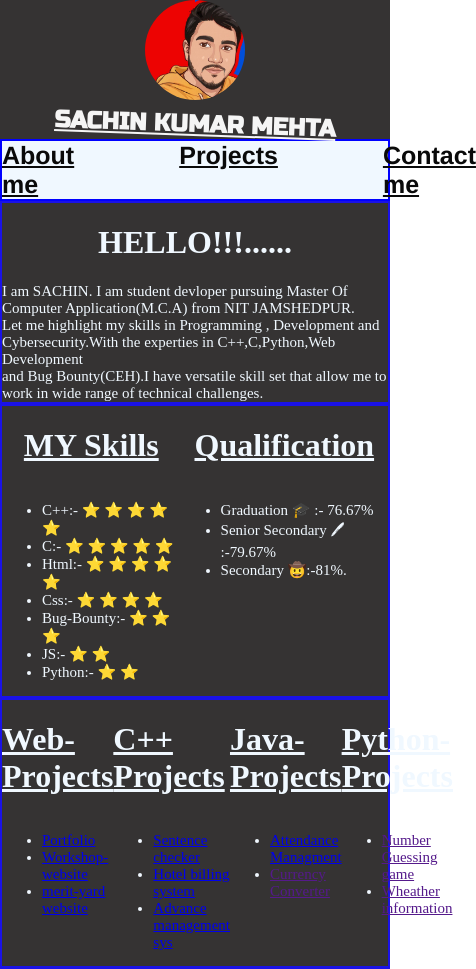
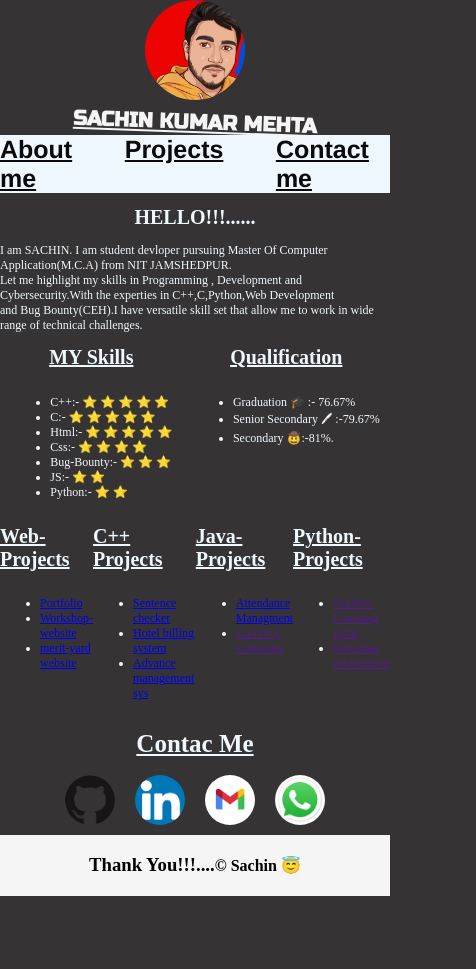
Before and after one commit to lucifer8804/portfolio, a plain HTML site: page index.html in a window 390 px wide. Shown: the top 969 px of the page, 476 px wide, since content can reach past the window. After the commit the page ends 896 px from the top, so only its background shows below. Drawn offline with Linux system fonts and the light colour scheme; a web font is replaced by a local one.

Commit message:
Update stylesheet.css

```diff
--- a/public/stylesheet.css
+++ b/public/stylesheet.css
@@ -1,6 +1,6 @@
 body
 {
-
+    background-color: rgb(53, 51, 51);
     margin: 0px;
     padding: 0px;
     overflow-x: hidden;
@@ -51,7 +51,7 @@ img{
     justify-content: center;
     background-color: aliceblue;
     width:auto;
-    border:2px solid blue;
+
 }
 
 
@@ -73,7 +73,7 @@ img{
 #about{
     padding: 10px;
     background-color:rgb(53, 51, 51);
-    border:2px solid rgb(26, 18, 231);
+
 }
 
 .hcentre
@@ -99,7 +99,7 @@ img{
     background-color: rgb(53, 51, 51);
     padding: 0px;
     margin: 0px;
-    border:2px solid  rgb(26, 18, 231) ;
+
 
 }
 #Projects
@@ -107,7 +107,7 @@ img{
     display: flex;
     justify-content: space-around;
     width: 100%;
-    border:2px solid  rgb(26, 18, 231) ;
+
 }
 #contact
 {   padding: 0px;
@@ -116,7 +116,7 @@ img{
     flex-direction: column;
     align-items: center;
     background-color: rgb(53, 51, 51);
-    border:2px solid  rgb(26, 18, 231) ;
+
 
 
 }
@@ -156,11 +156,12 @@ display: flex;
 }
 .foot
 {
+    background-color:whitesmoke ;
     display: flex;
     justify-content: center;
 }
 
-@media (max-width:800px)
+@media (max-width:950px)
  {
 
     .first
@@ -192,7 +193,7 @@ display: flex;
         padding: 0px;
         margin: 0px;
         width: 100%;
-        font-size: 1.5rem;
+        font-size: 1.3rem;
         font-family: 'Russo One', sans-serif;
         color: whitesmoke;
 
@@ -204,7 +205,7 @@ display: flex;
     justify-content:flex-start;
     background-color: aliceblue;
     width:auto;
-    border:2px solid blue;
+
 }
 
 
@@ -227,7 +228,7 @@ display: flex;
 #about{
     padding: 0px;
     background-color:rgb(53, 51, 51);
-    border:2px solid rgb(26, 18, 231);
+
 }
 
 .hcentre
@@ -245,7 +246,7 @@ display: flex;
     display: flex;
     justify-content: center;
     color: aliceblue;
-    font-size: 15px;
+    font-size: 12px;
 }
 .skill{
     display:flex;
@@ -254,7 +255,7 @@ display: flex;
     padding: 0px;
     width:auto;
     margin: 0px;
-    border:2px solid  rgb(26, 18, 231) ;
+
 
 }
 #Projects
@@ -262,9 +263,58 @@ display: flex;
     display: flex;
     justify-content: space-around;
     width: auto;
-    border:2px solid  rgb(26, 18, 231) ;
+
 }
+#contact
+{   padding: 0px;
+    margin: 0px;
+    display: flex;
+    flex-direction: column;
+    align-items: center;
+    background-color: rgb(53, 51, 51);
 
+
+
+}
+.links{
+display: flex;
+ gap: 20px;
+ flex-wrap: wrap;
+  justify-content: center;
+  padding: 0px;
+}
+#contact >h1{
+    color:  aliceblue;
+    display: flex;
+    justify-content: center;
+    flex-direction: column;
+
+
+
+}
+.icon
+{
+    display: flex;
+    flex-direction: column;
+    align-items: center;
+    height: 80px;
+    width: 80px;
+    color:  aliceblue;
+}
+#under
+{
+    height: 60px;
+    width: 60px;
+
+}
+.icon>span{
+    font-size: small;
+}
+.foot
+{   background-color:whitesmoke ;
+    display: flex;
+    justify-content: center;
+}
 
 
 
@@ -304,7 +354,7 @@ display: flex;
         padding: 0px;
         margin: 0px;
         width: 100%;
-        font-size: 1.5rem;
+        font-size: 1.3rem;
         font-family: 'Russo One', sans-serif;
         color: whitesmoke;
 
@@ -315,15 +365,15 @@ display: flex;
 {   display: flex;
     justify-content:flex-start;
     background-color: aliceblue;
-    width:auto;
-    border:2px solid blue;
+    width:100%;
+
 }
 
 
 .menu
 {   list-style: none;
     display:flex;
-    gap:30%;
+      gap: 15%;
     padding: 0px;
     font-size: 25px;
     font-weight: bold;
@@ -339,7 +389,7 @@ display: flex;
 #about{
     padding: 0px;
     background-color:rgb(53, 51, 51);
-    border:2px solid rgb(26, 18, 231);
+
 }
 
 .hcentre
@@ -347,7 +397,7 @@ display: flex;
     display:flex;
     justify-content: center;
     color:aliceblue;
-    font-size: 16px;
+    font-size: 10px;
 
 
 }
@@ -357,7 +407,78 @@ display: flex;
     display: flex;
     justify-content: center;
     color: aliceblue;
-    font-size: 15px;
+    font-size: 12px;
+}
+.skill{
+    display:flex;
+    justify-content: space-around;
+    background-color: rgb(53, 51, 51);
+    padding: 0px;
+    width:auto;
+    margin: 0px;
+
+
+}
+#Projects
+{   background-color: rgb(53, 51, 51);
+    display: flex;
+    justify-content: space-around;
+    width: 100%;
+
+}
+#contact
+{   padding: 0px;
+    margin: 0px;
+    display: flex;
+    flex-direction: column;
+    align-items: center;
+    background-color: rgb(53, 51, 51);
+
+
+
+}
+.links{
+display: flex;
+ gap: 10px;
+ flex-wrap: wrap;
+  justify-content: center;
+  padding: 0px;
+}
+#contact >h1{
+    color:  aliceblue;
+    display: flex;
+    font-size: 25px;
+    justify-content: center;
+    flex-direction: column;
+
+
+
+}
+.icon
+{
+    display: flex;
+    flex-direction: column;
+    align-items: center;
+    height: 60px;
+    width: 60px;
+    color:  aliceblue;
+}
+#under
+{
+    height: 50px;
+    width: 50px;
+
+}
+.icon>span{
+    font-size: small;
+}
+.foot
+{
+    background-color:whitesmoke ;
+    display: flex;
+    justify-content: center;
 }
 
+
+
 }
```
